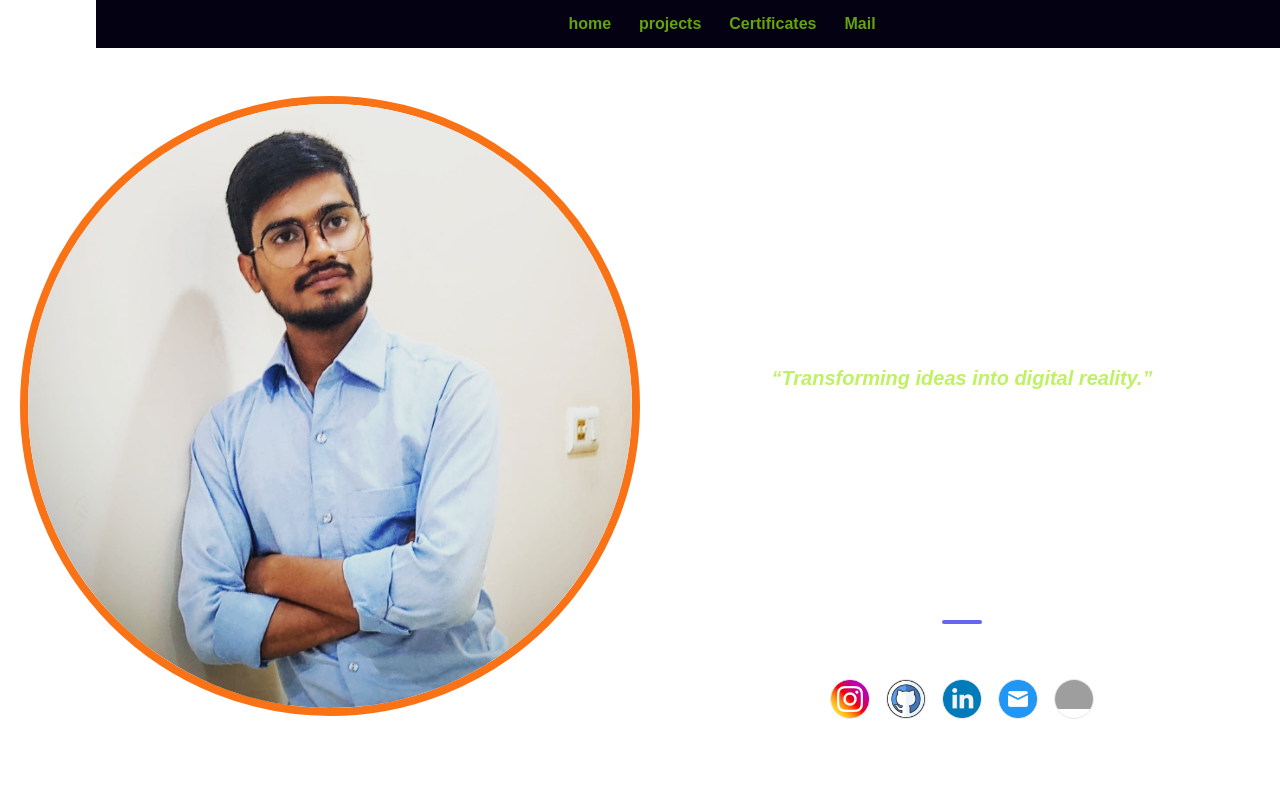
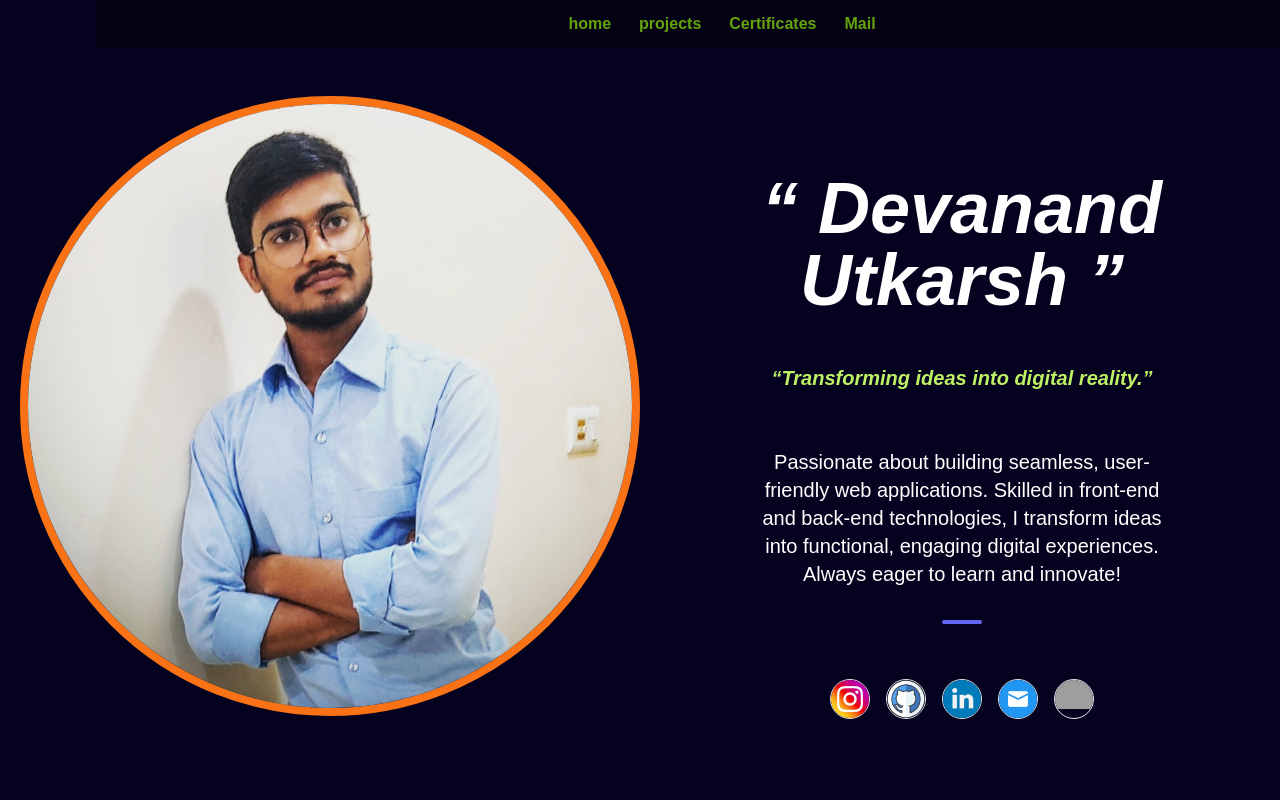
Before and after one commit to devanandd7/portfolio, a Next.js app: page / in a window 1280 px wide. Shown: the top 800 px of the page. Built offline with nearby package versions, Linux system fonts and the light colour scheme; grey boxes are pictures that could not be loaded.

Commit message:
correcting bg for mob

```diff
--- a/src/styles/globals.css
+++ b/src/styles/globals.css
@@ -3,14 +3,14 @@
 @tailwind utilities;
 
 :root {
-  --background: #ffffff;
+  --background: #04021e;
   --foreground: #171717;
 }
 
 @media (prefers-color-scheme: dark) {
   :root {
     --background: #04021e;
-    --foreground: #04021e;
+    --foreground: #ededed;
   }
 }
 
```
